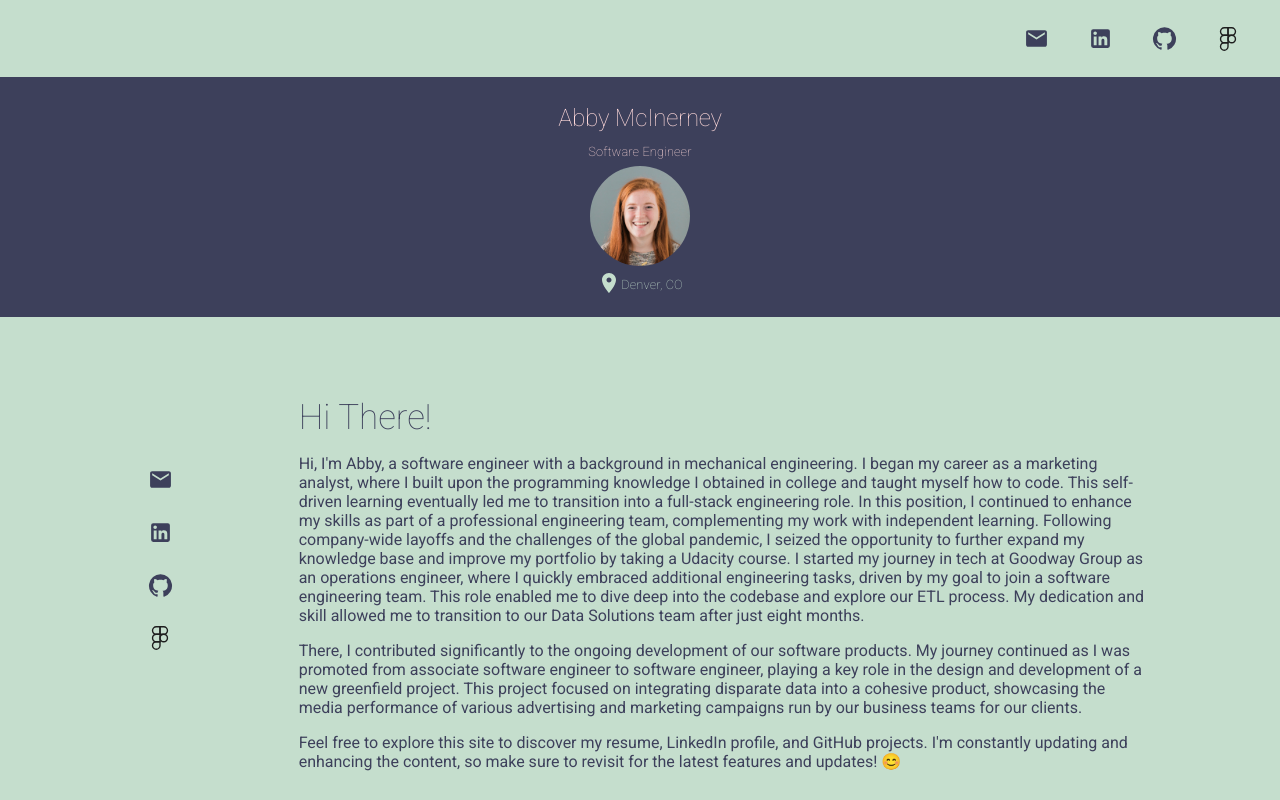
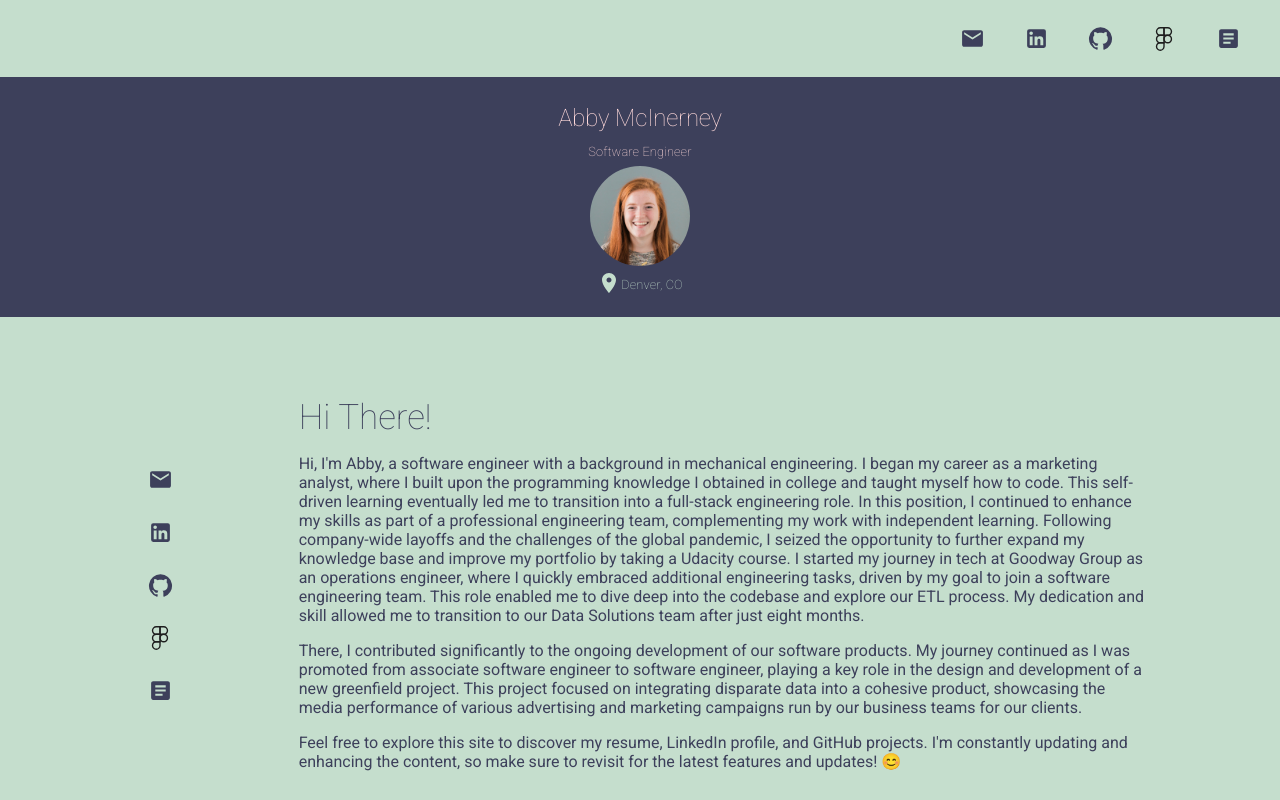
Before and after one commit to abbymac/resume, a React (Vite) app: page / in a window 1280 px wide. Built offline with nearby package versions, Linux system fonts and the light colour scheme.

Commit message:
include build

```diff
--- a/src/constants/NavItems.jsx
+++ b/src/constants/NavItems.jsx
@@ -1,22 +1,24 @@
 import EmailIcon from '@mui/icons-material/Email';
-import { LinkedIn, GitHub, Home } from '@mui/icons-material';
+import { LinkedIn, GitHub, Home, Article } from '@mui/icons-material';
 import theme from '../theme';
 import figma from '../assets/icons/figma.svg';
+import resume from '../assets/resume.pdf';
 
 const FigmaIcon = () => (
     <img src={figma} style={{ width: 24, height: 24, color: theme.palette.secondary.main }} alt="Figma" />
-)
+);
+
 
 export const NavItems = {
     Email: {
         icon: <EmailIcon sx={{ color: theme.palette.secondary.main, fontSize: 'inherit' }} />,
         text: 'Email',
-        link: 'mailto:test@test.com'
+        link: 'mailto:abbylangmcinerney@gmail.com'
     },
     LinkedIn: {
         icon: <LinkedIn sx={{ color: theme.palette.secondary.main, fontSize: 'inherit' }} />,
         text: 'LinkedIn',
-        link: 'https://www.linkedin.com'
+        link: 'https://www.linkedin.com/in/abby-mcinerney/'
     },
     GitHub: {
         icon: <GitHub sx={{ color: theme.palette.secondary.main, fontSize: 'inherit' }} />,
@@ -27,6 +29,11 @@ export const NavItems = {
         icon: <FigmaIcon />,
         text: 'Figma',
         link: 'https://www.figma.com/file/JHw3TO7Va4WhVeevXnrrji/Resume-Site?type=design&node-id=0%3A1&mode=design&t=9hgJcjzqaRLwQtBG-1'
+    },
+    Resume: {
+        icon: <Article sx={{ color: theme.palette.secondary.main, fontSize: 'inherit' }}/>,
+        text: 'Resume',
+        link: resume
     }
 };
 
```
Also changed, not shown: 2 other files (tests, documents, lock files or other folders).
